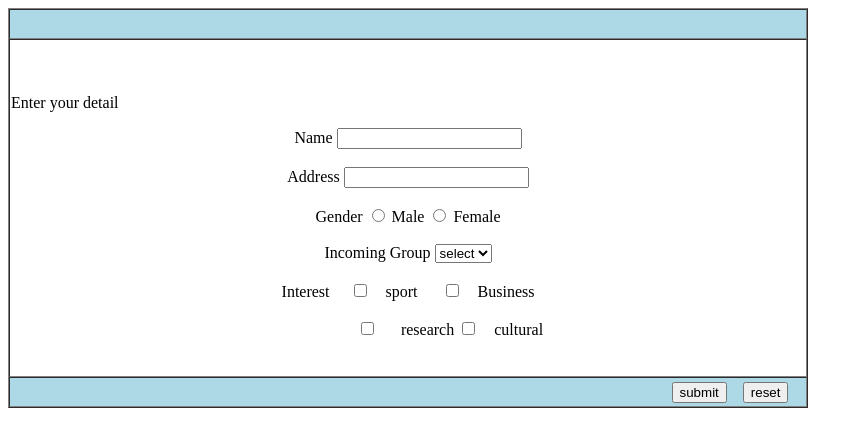
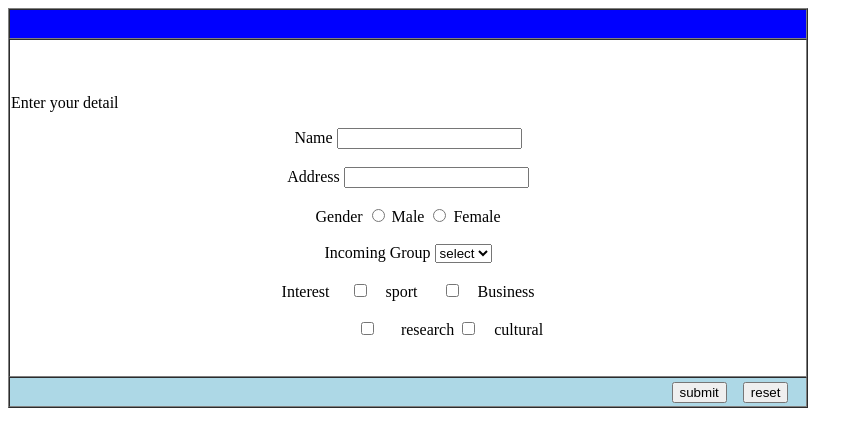
Before and after one commit to kevoojr/jozee, a plain HTML site: page calvoh.html in a window 1280 px wide. Shown: the whole page, without its empty margins (0-863 px from the left). Drawn offline with Linux system fonts and the light colour scheme.

Commit message:
Update calvoh.html

```diff
--- a/calvoh.html
+++ b/calvoh.html
@@ -5,7 +5,7 @@
 </head>
 <body>
 	<table width="800" height="400" cellspacing="0" border="1">
-		<tr width="30" height="30" bgcolor="lightblue">
+		<tr width="30" height="30" bgcolor="blue">
 			<td></td>
 
 		</tr>
```
